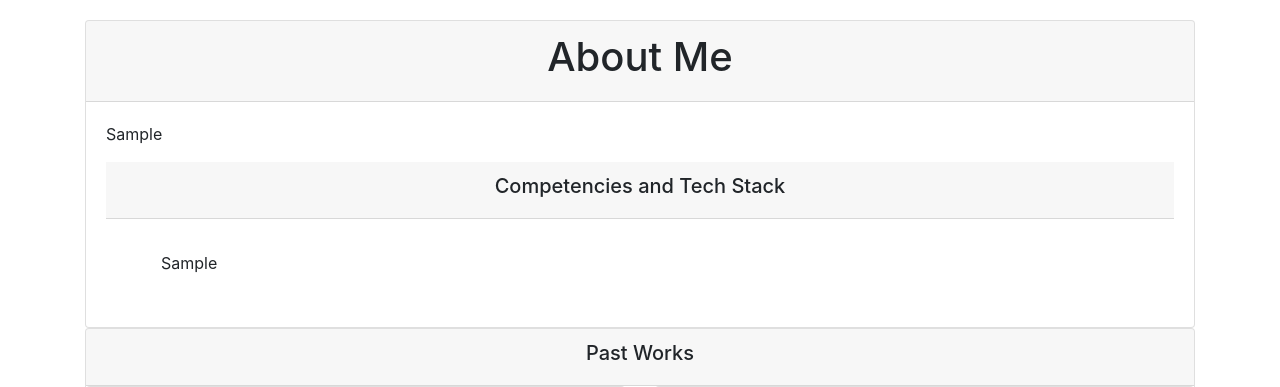
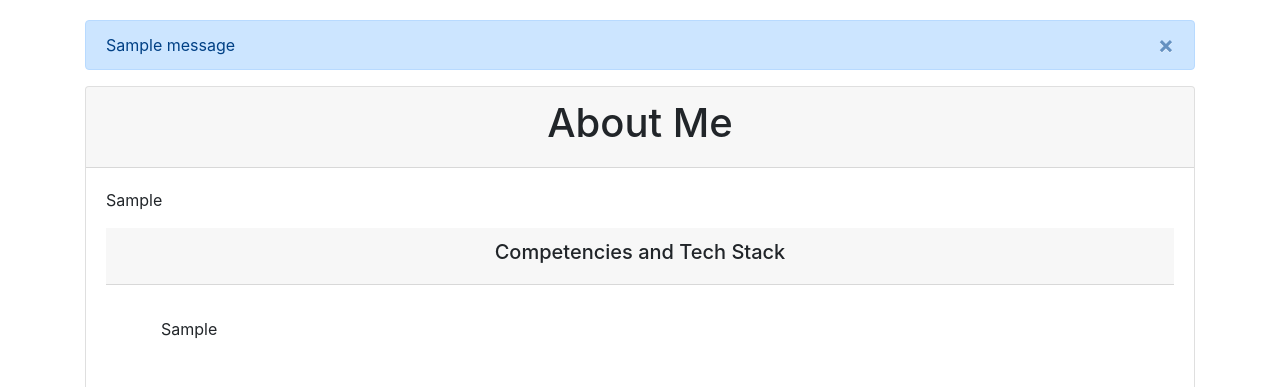
Before and after one commit to lapulgaatomica/my_portfolio_using_django, a Django app: page / in a window 1280 px wide. Shown: the part 56-443 px from the top of the page. Run offline with Django 3.2, Linux system fonts and the light colour scheme; tables that the repository leaves empty hold one stand-in row (values such as "Sample post"); one stand-in notice (Sample message) is shown; some libraries are stand-ins or nearby versions.

Commit message:
used thedjango  messages framework to alert users when they send a message

```diff
--- a/portfolio/tests.py
+++ b/portfolio/tests.py
@@ -532,11 +532,10 @@ class SendMessageViewTests(TestCase):
         self.assertEqual(self.response.status_code, 200)
 
     def test_redirect_template_used(self):
-        self.assertTemplateUsed(self.response, 'message_sent.html')
+        self.assertTemplateUsed(self.response, 'home.html')
 
     def test_sent_message_template_contains_correct_html(self):
-        self.assertContains(self.response, 'Hello Jane Doe')
-        self.assertContains(self.response, 'Message Sent')
+        self.assertContains(self.response, 'Your message was sent successfully, expect a feedback ASAP!!!')
 
     def test_sent_message_url_resolves_view(self):
         view = resolve(f'/message/{self.message_query.id}/sent')
--- a/portfolio/views.py
+++ b/portfolio/views.py
@@ -1,4 +1,5 @@
 from django.contrib.auth.mixins import LoginRequiredMixin
+from django.contrib.messages.views import SuccessMessageMixin
 from django.core.mail import send_mail
 from django.urls import reverse_lazy, reverse
 from django.views.generic import TemplateView, ListView, DetailView
@@ -77,14 +78,10 @@ class DeleteReasonView(LoginRequiredMixin, DeleteView):
     success_url = reverse_lazy('reasons')
 
 
-class SendMessageView(CreateView):
+class SendMessageView(SuccessMessageMixin, CreateView):
     model = Message
     fields = ['reason', 'name', 'email', 'message']
-
-    def get_success_url(self):
-        # print(self.object.id)
-        return reverse('sent_message', kwargs={'pk': self.object.pk})
-        # return reverse('reasons')
+    success_message = "Your message was sent successfully, expect a feedback ASAP!!!"
 
     def form_valid(self, form):
         subject = 'Message from Portfolio App'
--- /dev/null
+++ b/templates/alert_messages.html
@@ -0,0 +1,8 @@
+{% if messages %}
+    {% for message in messages %}
+        <div class="alert alert-primary alert-dismissible" role="alert">
+            <button type="button" class="close" data-dismiss="alert" aria-label="Close"><span aria-hidden="true">&times;</span></button>
+            {{ message }}
+        </div>
+    {% endfor %}
+{% endif %}
--- a/templates/base.html
+++ b/templates/base.html
@@ -11,6 +11,7 @@
   <body>
 
     {% include 'navbar.html' %}
+
     <div class="container pt-3">
       <div class="row">
         <main class="col">
--- a/templates/home.html
+++ b/templates/home.html
@@ -3,6 +3,7 @@
 
 {% block title %}Odedoyin Akindele - Home{% endblock title %}
 {% block content %}
+{% include 'alert_messages.html' %}
 {% include 'introduction.html' %}
 {% include 'pastwork.html' %}
 {% include 'reachme.html' %}
```
Also changed, not shown: templates/message_sent.html (deleted, +0 -24 lines).
